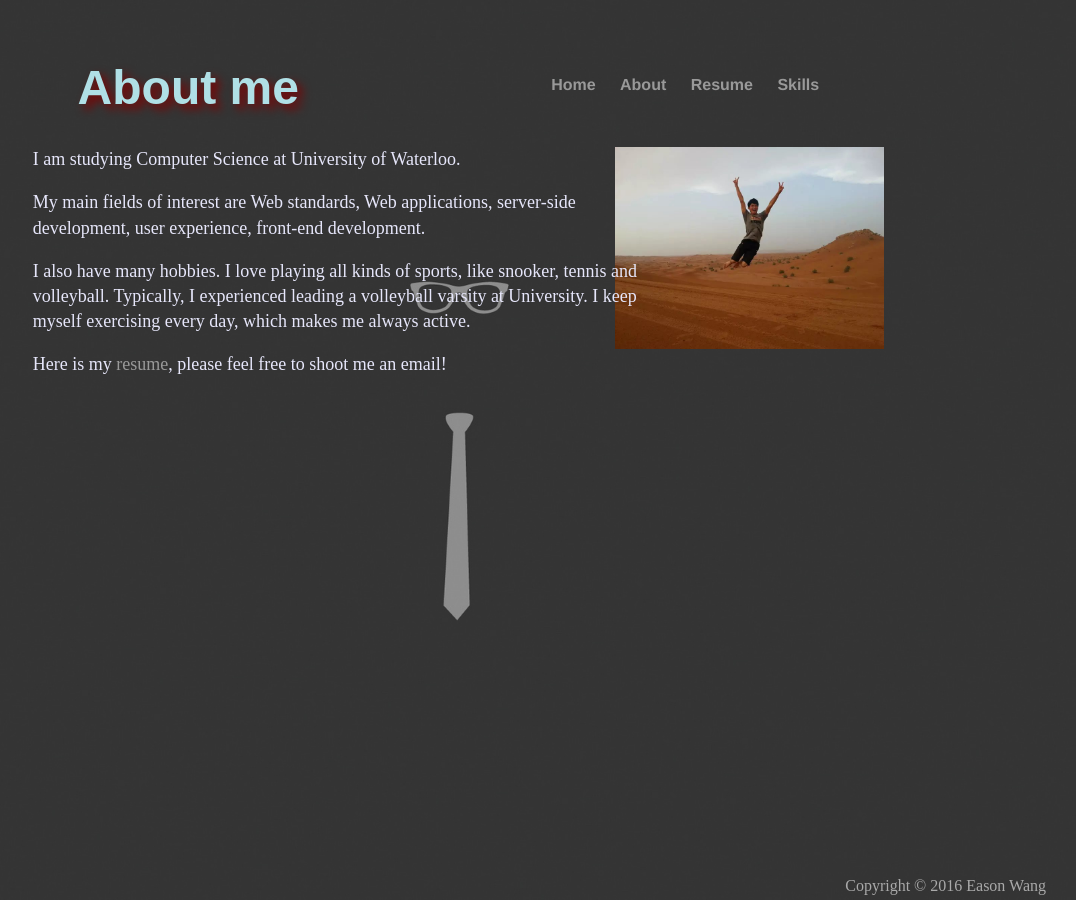
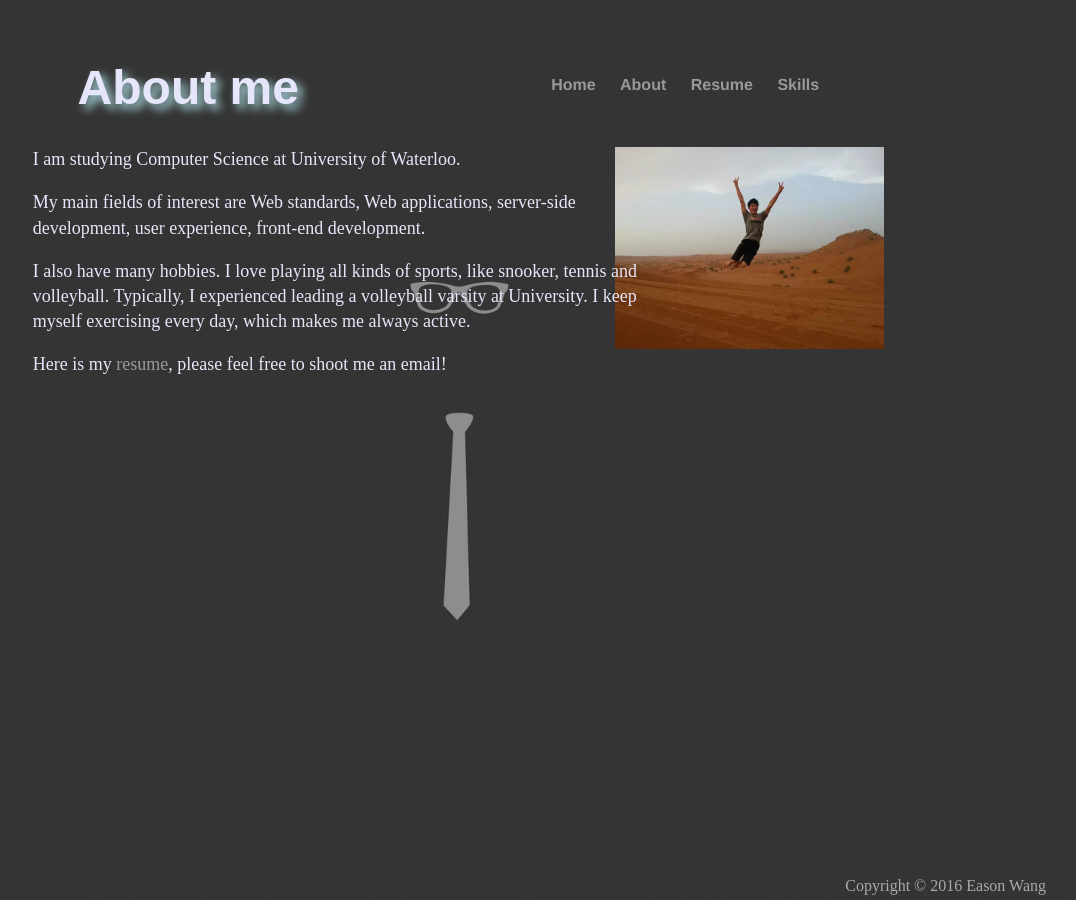
Before and after one commit to Eason666/Easonwang.github.io, a Jekyll site: the page built from about/index.html, in a window 1280 px wide. Shown: the whole page, without its empty margins (204-1280 px from the left). Built offline with Jekyll 4.4.1, drawn with Linux system fonts in a browser that asks for light colours.

Commit message:
Update main.css

```diff
--- a/css/main.css
+++ b/css/main.css
@@ -86,11 +86,11 @@
 }
 
 #aboutme{
-	color:#B0E0E6;
+	color:#E6E6FA;
 	position:relative;
 	top: 20%;
 	left: 10%;
-	text-shadow: 5px 5px 10px #800000;
+	text-shadow: 5px 5px 10px #B0E0E6;
 	font-family: 'Montserrat', sans-serif;
 }
 
@@ -109,9 +109,9 @@
 }
 
 #skills{
-	color:#B0E0E6;
+	color:#E6E6FA;
 	left: 5%;
-	text-shadow: 5px 5px 10px #800000;
+	text-shadow: 5px 5px 10px #B0E0E6;
 	text-align: left;
 	font-family: 'Montserrat', sans-serif;
 }
```
